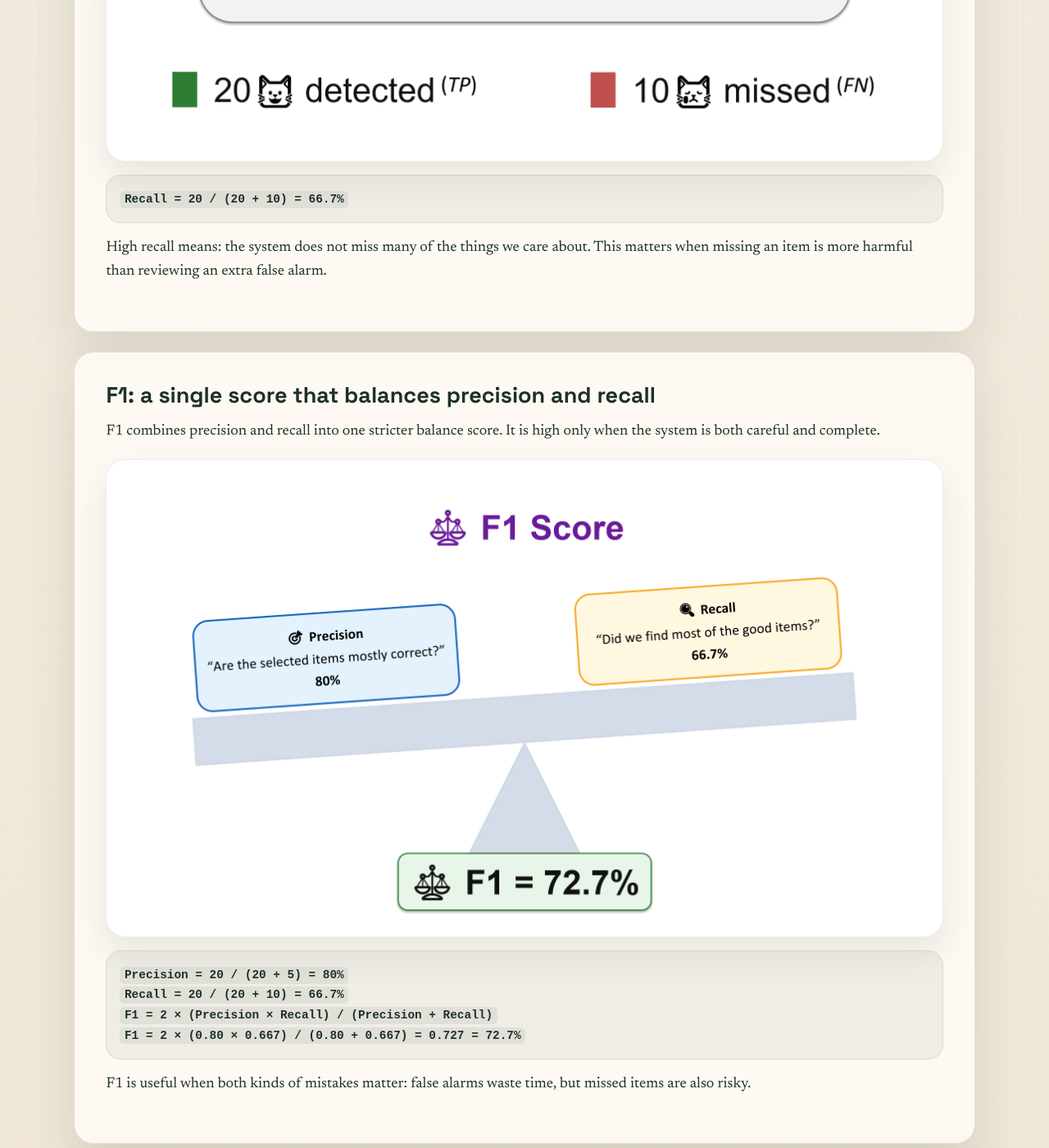
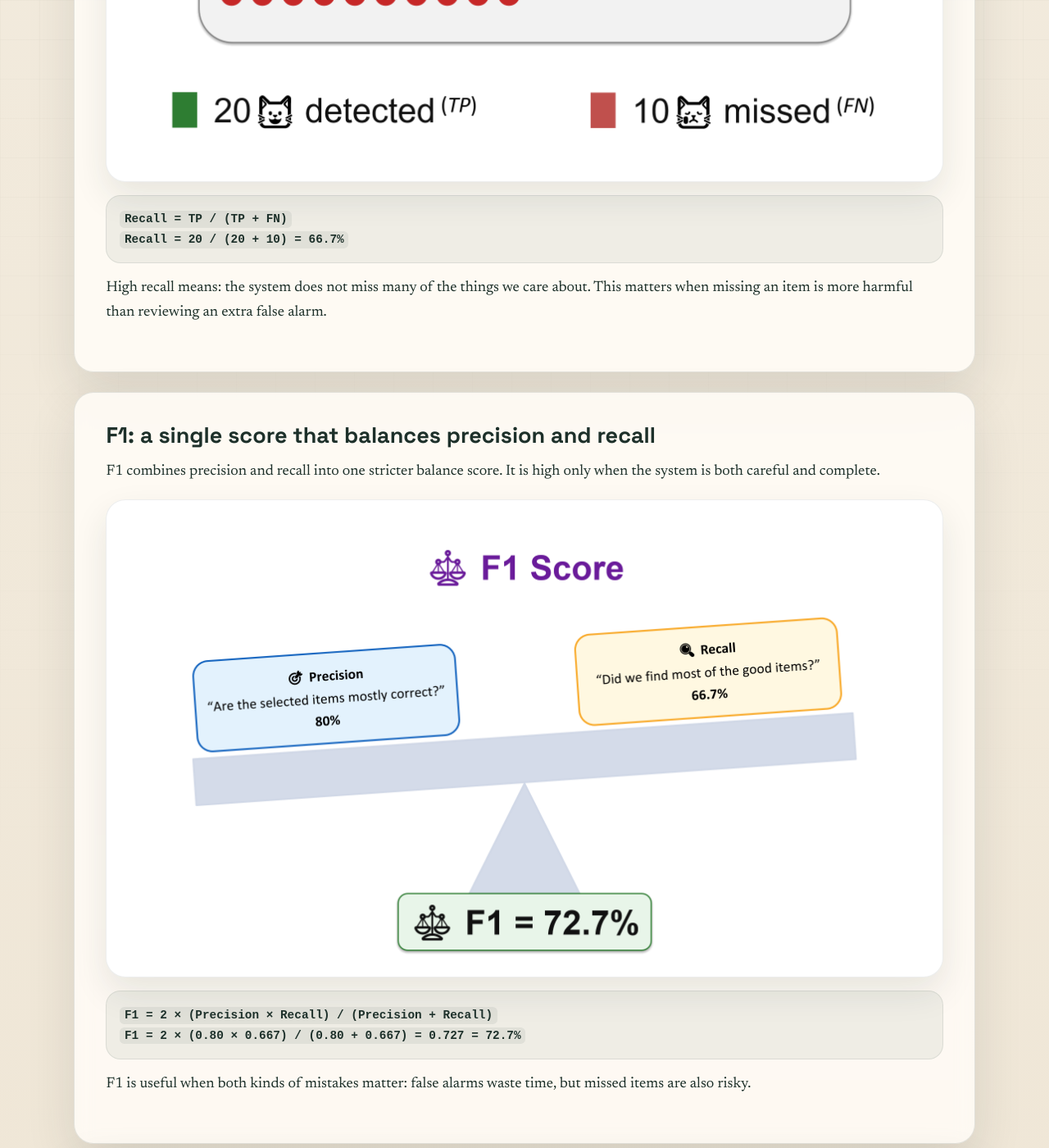
Before and after one commit to archxai/archxai.github.io, a Jekyll site: the page built from learning-classification.md, in a window 1280 px wide and 1400 px high, scrolled down 2867 px. Shown: the whole window at 82% size. Built offline with Jekyll 4.4.1, drawn with Linux system fonts in a browser that asks for light colours; some of the changed text lies outside the part shown.

Commit message:
Add precision and recall formulas to documentation

```diff
--- a/learning-classification.md
+++ b/learning-classification.md
@@ -40,6 +40,7 @@ permalink: /learning-corner/classification/
     <img class="metric-image" src="{{ '/assets/images/learning/precision-cat-detector.png' | relative_url }}" alt="Precision example showing 20 correct cat predictions and 5 false alarms among 25 predicted cats.">
   </figure>
   <div class="formula-card">
+    <code>Precision = TP / (TP + FP)</code><br>
     <code>Precision = 20 / (20 + 5) = 80%</code>
   </div>
   <p>High precision means: when the system makes a claim, users can usually trust it. This matters when false alarms are costly.</p>
@@ -52,6 +53,7 @@ permalink: /learning-corner/classification/
     <img class="metric-image" src="{{ '/assets/images/learning/recall-cat-detector.png' | relative_url }}" alt="Recall example showing 20 detected cats and 10 missed cats among 30 real cat photos.">
   </figure>
   <div class="formula-card">
+    <code>Recall = TP / (TP + FN)</code><br>
     <code>Recall = 20 / (20 + 10) = 66.7%</code>
   </div>
   <p>High recall means: the system does not miss many of the things we care about. This matters when missing an item is more harmful than reviewing an extra false alarm.</p>
@@ -64,8 +66,6 @@ permalink: /learning-corner/classification/
     <img class="metric-image" src="{{ '/assets/images/learning/f1-score-balance.png' | relative_url }}" alt="F1 score illustration balancing 80 percent precision and 66.7 percent recall to produce F1 of 72.7 percent.">
   </figure>
   <div class="formula-card">
-    <code>Precision = 20 / (20 + 5) = 80%</code><br>
-    <code>Recall = 20 / (20 + 10) = 66.7%</code><br>
     <code>F1 = 2 × (Precision × Recall) / (Precision + Recall)</code><br>
     <code>F1 = 2 × (0.80 × 0.667) / (0.80 + 0.667) = 0.727 = 72.7%</code>
   </div>
```
